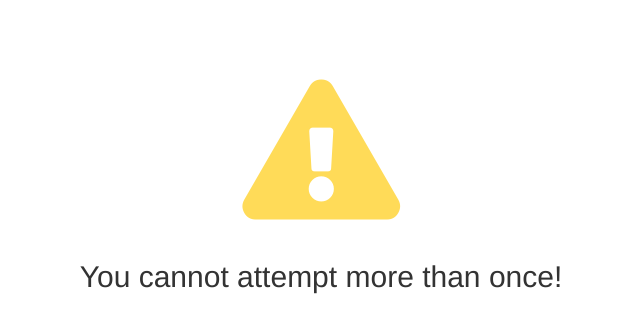
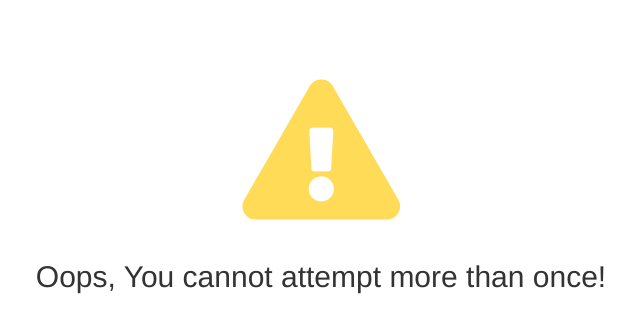
Before and after one commit to shiprajain14/simple-quiz-app, a website: page views/error.html in a window 1280 px wide. Shown: the whole page, without its empty margins (319-959 px from the left). Drawn offline with nearby package versions, Linux system fonts and the light colour scheme.

Commit message:
Update error.html

```diff
--- a/views/error.html
+++ b/views/error.html
@@ -15,7 +15,7 @@
             <span style="color:#ffdb58">
             <i class="fas fa-exclamation-triangle fa-10x"></i></span>
             <br/><br/>
-             <h2>You cannot attempt more than once!</h2>
+             <h2>Oops, You cannot attempt more than once!</h2>
         </div>
         <br /><br />
        <!-- <footer class="my-5 pt-5 text-muted text-center text-small">
```
